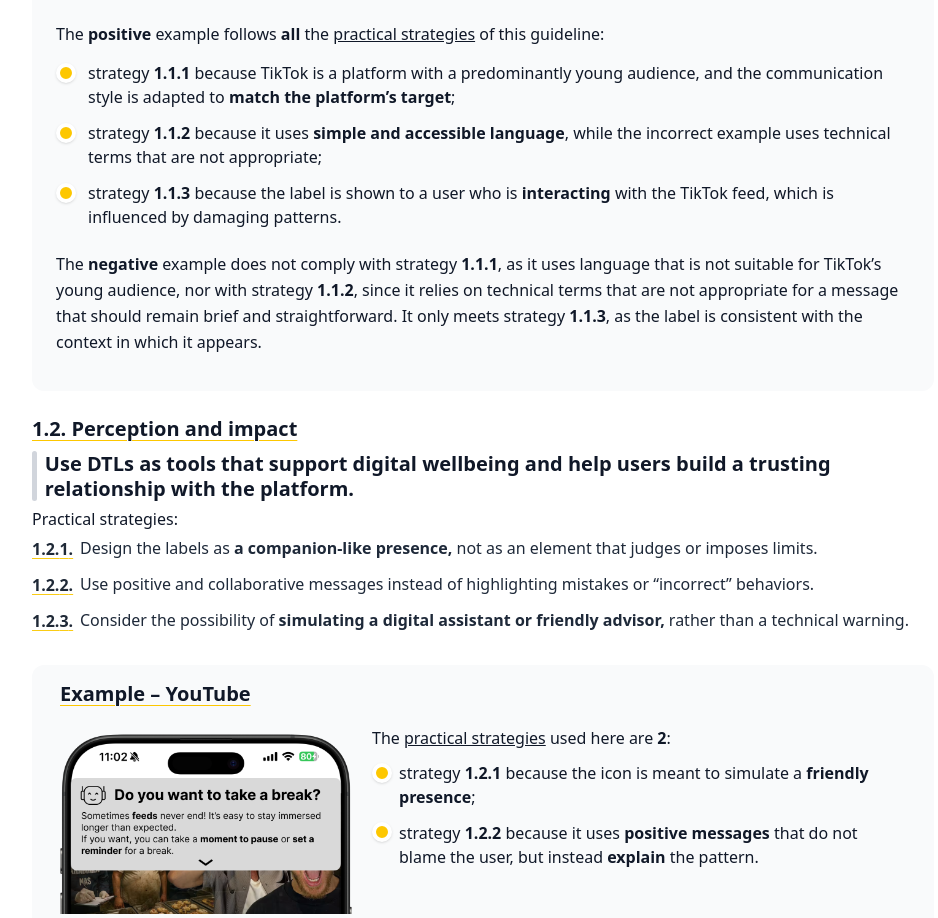
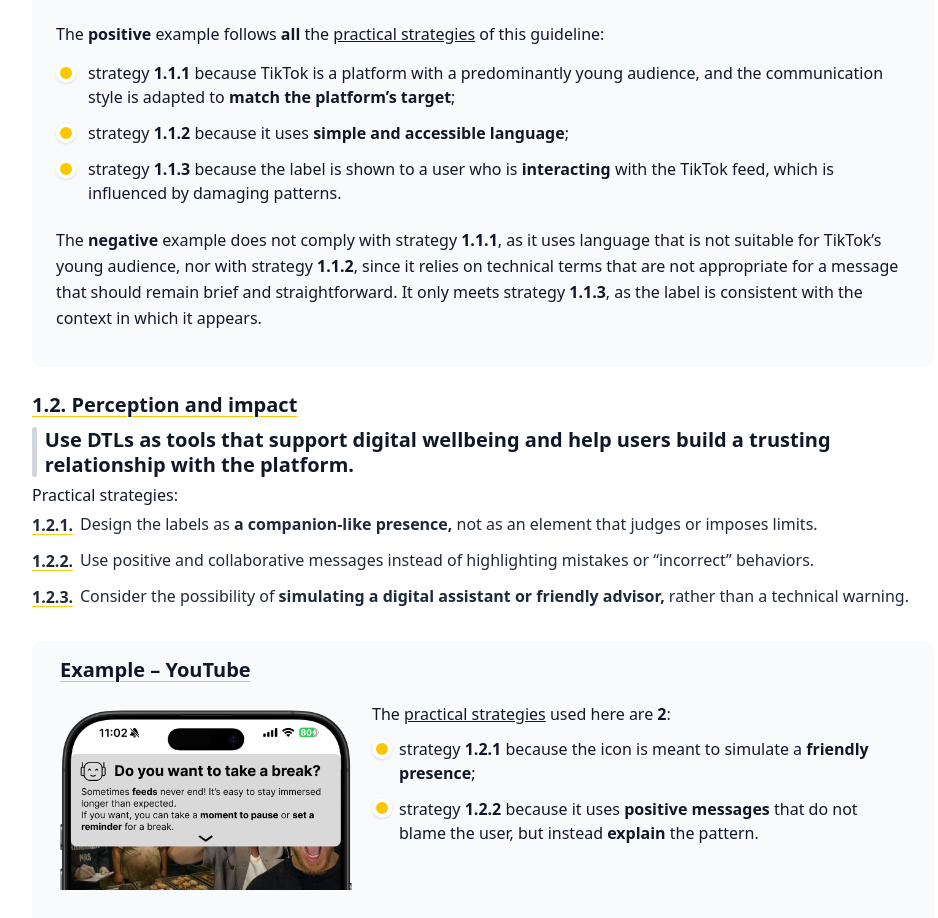
Before and after one commit to Design-Transparency-Labels/DTL-framework, a website: page pagina2.html in a window 1280 px wide. Shown: the part 1145-2063 px from the top of the page, without its empty margins (0-938 px from the left). Drawn offline with Linux system fonts and the light colour scheme.

Commit message:
Add files via upload

```diff
--- a/pagina2.html
+++ b/pagina2.html
@@ -476,7 +476,7 @@
     <span class="absolute -left-3 top-1 h-5 w-5 rounded-full bg-yellow-400 border-4 border-white shadow"></span>
     <div class="ml-5">
       <p class="text-base translate-y-[2px]">
-        strategy <strong>1.1.2</strong> because it uses <strong>simple and accessible language</strong>, while the incorrect example uses technical terms that are not appropriate;
+        strategy <strong>1.1.2</strong> because it uses <strong>simple and accessible language</strong>;
       </p>
     </div>
   </li>
```
